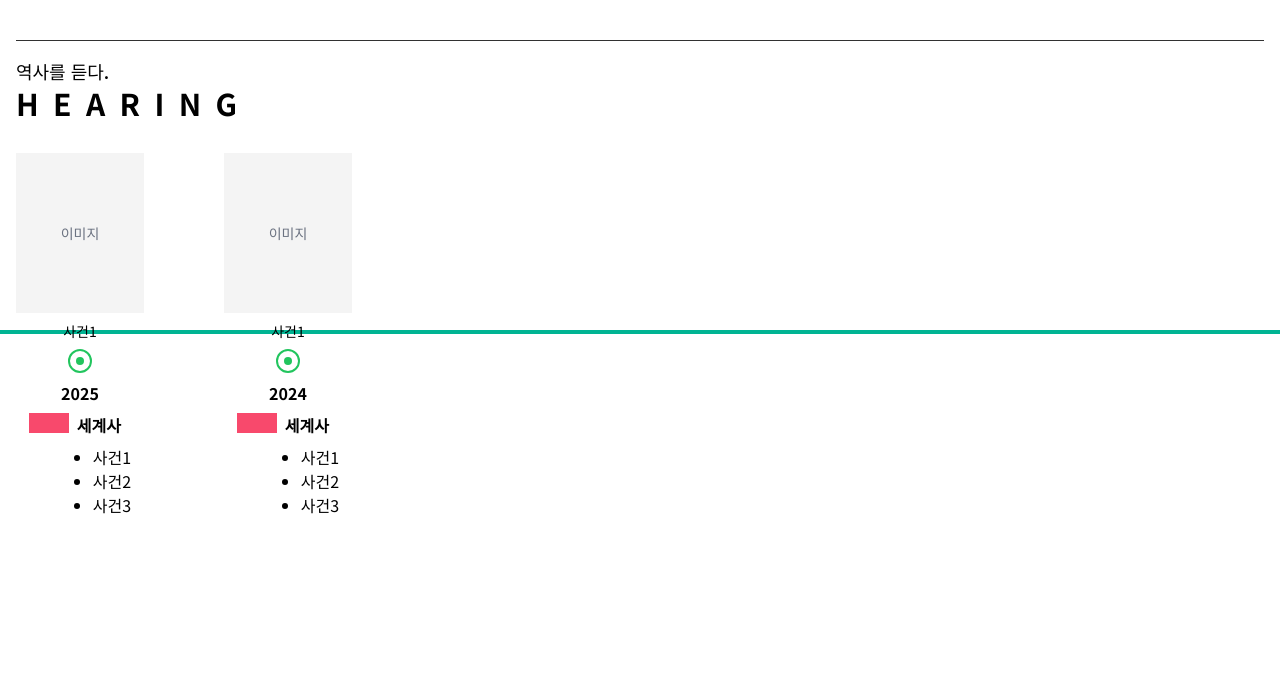
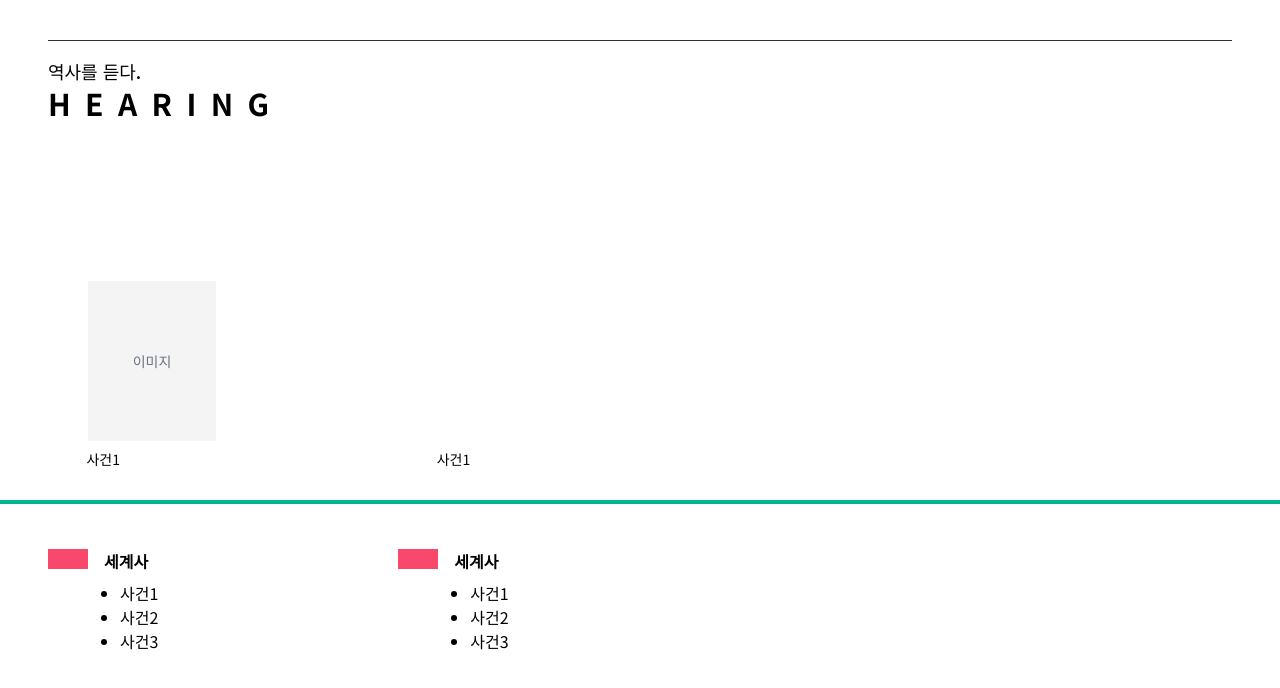
Before and after one commit to team-hearing/hearing-frontend, a Next.js app: page /timeline in a window 1280 px wide. Shown: the top 688 px of the page. Built offline with nearby package versions, Linux system fonts and the light colour scheme.

Commit message:
style: 세계사 사건 하단 재조정, 이미지 위치 조정

```diff
--- a/src/app/timeline/page.tsx
+++ b/src/app/timeline/page.tsx
@@ -24,16 +24,23 @@ export default function Timeline() {
   const scrollRef = useRef<HTMLDivElement>(null);
 
   return (
-    <div className="w-full px-4 py-10 bg-white relative">
+    <div className="w-full p-10 px-12 bg-white relative">
       {/* 타이틀 */}
-      <div className="mb-8">
+      <div className="mb-40">
         <div className="w-full h-px bg-gray-dark mb-4" />
         <h2 className="text-lg font-medium">역사를 듣다.</h2>
         <h1 className="text-3xl font-bold tracking-widest">H E A R I N G</h1>
       </div>
 
-      {/* 타임라인 선) */}
-      <div className="absolute left-0 top-[330px] w-full h-1 bg-primary z-0" />
+      {/*이미지 자리 */}
+      <div className="pl-10">
+        <div className="w-32 h-40 bg-gray-light flex items-center justify-center text-sm text-gray-500 mb-2">
+          이미지
+        </div>
+      </div>
+
+      {/* 타임라인 선 */}
+      <div className="absolute left-0 top-[500px] w-full h-1 bg-primary z-0" />
 
       {/* 가로 스크롤 타임라인 영역 */}
       <div
@@ -46,14 +53,9 @@ export default function Timeline() {
           }
         }}
       >
-        <div className="flex gap-20 min-w-max relative z-10">
+        <div className="flex gap-60 min-w-max relative z-10">
           {data.map((block) => (
-            <div key={block.year} className="flex flex-col items-center">
-              {/* 회색 이미지 자리 */}
-              <div className="w-32 h-40 bg-gray-light flex items-center justify-center text-sm text-gray-500 mb-2">
-                이미지
-              </div>
-
+            <div key={block.year} className="flex flex-col">
               {/* 날짜 / 제목 */}
               {block.events[0] && (
                 <div className="text-center mb-4">
@@ -62,18 +64,8 @@ export default function Timeline() {
                 </div>
               )}
 
-              {/*  타임라인 마커 (선 위에 겹쳐져 있음) */}
-              <div className="relative -mt-2 mb-2 flex flex-col items-center z-10">
-                <div className="w-6 h-6 rounded-full border-2 border-green-500 bg-white flex items-center justify-center">
-                  <div className="w-2 h-2 rounded-full bg-green-500" />
-                </div>
-              </div>
-
-              {/* 연도 */}
-              <p className="font-bold mb-2">{block.year}</p>
-
               {/* 세계사 사건 */}
-              <div className="flex items-start">
+              <div className="flex items-start gap-2 mt-16">
                 <div className="bg-secondary w-10 h-5 flex items-center justify-center"></div>
                 <div className="ml-2">
                   <p className="font-bold mb-2">세계사</p>
```
